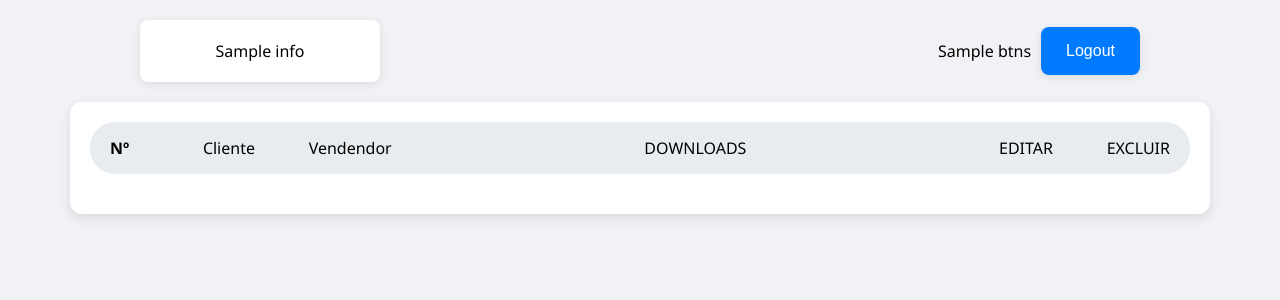
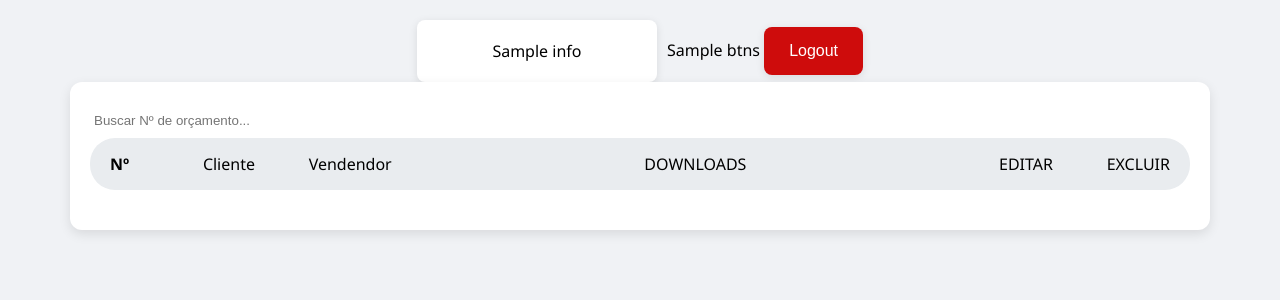
Before and after one commit to RicardoMenezesBandeira/API_orcamentos, a Flask app: template templates/index.html in a window 1280 px wide. Shown: the top 300 px of the page. Run offline with Flask 3, Linux system fonts and the light colour scheme; the template is opened without the code that fills it: most values are stand-ins (such as "Sample title", 1, 10 or a date in 2020).

Commit message:
refactor: remove campo de busca do orçamento na dashboard e reorganiza a estrutura do menu

```diff
--- a/api.py
+++ b/api.py
@@ -487,7 +487,7 @@ def get_dashboard(user_data):
     dados =get_data(nome)
     nome = dados.get("nome")
     info     = f"Nome: {nome}"
-    btn = "<input type='text' class='search' placeholder='Buscar Nº de orçamento...' oninput='filtrarOrcamentos(this.value)'><button class='btn' onclick='novoOrcamento()'>gerar novo orçamento</button>"
+    btn = "<button class='btn' onclick='novoOrcamento()'>gerar novo orçamento</button>"
     if dados.get("admin"):
         btn += " <button class='btn' onclick='novoFuncionario()'>cadastra empregado</button>"
 
--- a/templates/index.html
+++ b/templates/index.html
@@ -9,15 +9,20 @@
   <script src="../static/js/index.js"></script>
 </head>
 <body>
-  <div class="top-bar">
-    <div class="info-box">{{info}}</div>
+
+
     <div class="menu">
-      {{btns|safe}}
-      <button class="btn logout"  onclick="Logout()">Logout</button>
-  </div>
-  </div>
+      <div class="info-box">
+        {{info}}
+      </div>
+      <div class="btns">
+        {{btns|safe}}
+        <button class="btn" style="background-color: rgb(206, 12, 12);" onclick="Logout()">Logout</button>
+      </div>
+     </div>
 
   <div class="main-content">
+    <input type='text' class='search' placeholder='Buscar Nº de orçamento...' oninput='filtrarOrcamentos(this.value)'>
     <div class="item-bar">
       <span class="id-label">Nº</span>
 
```
